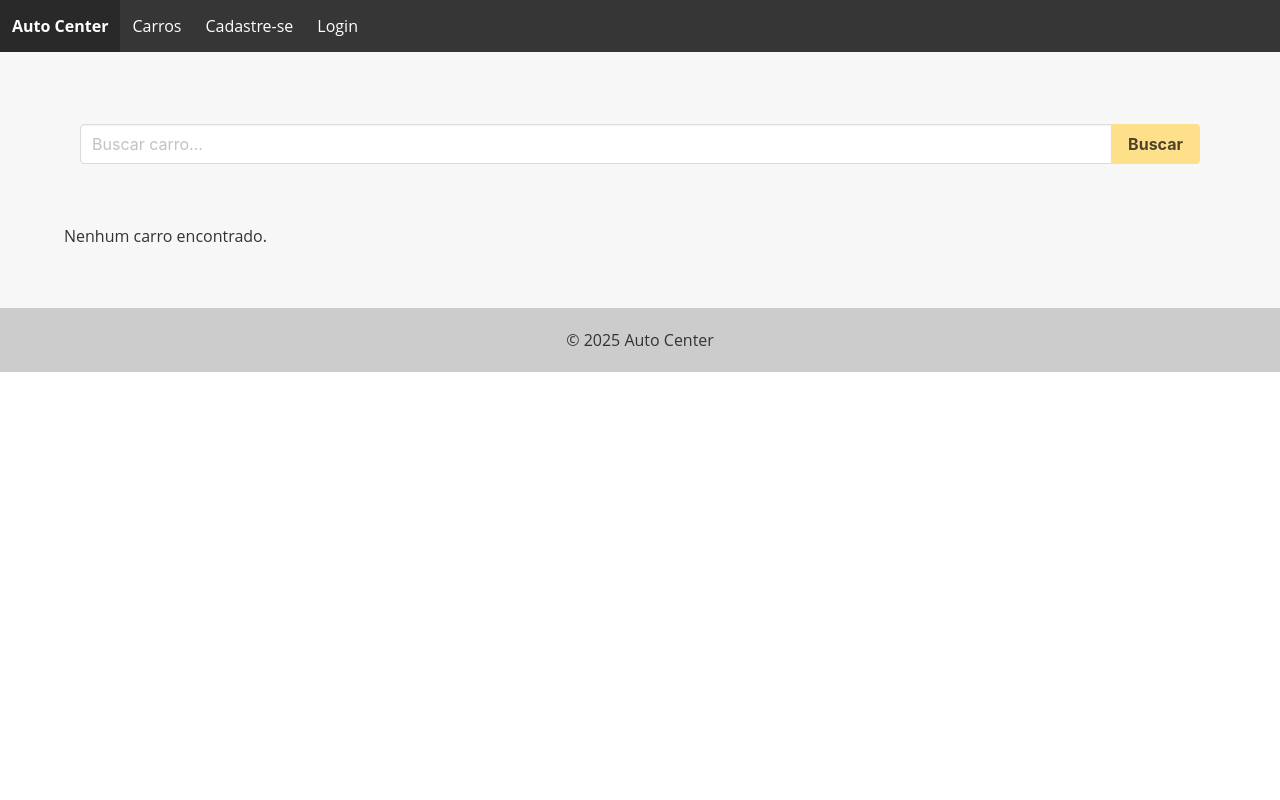
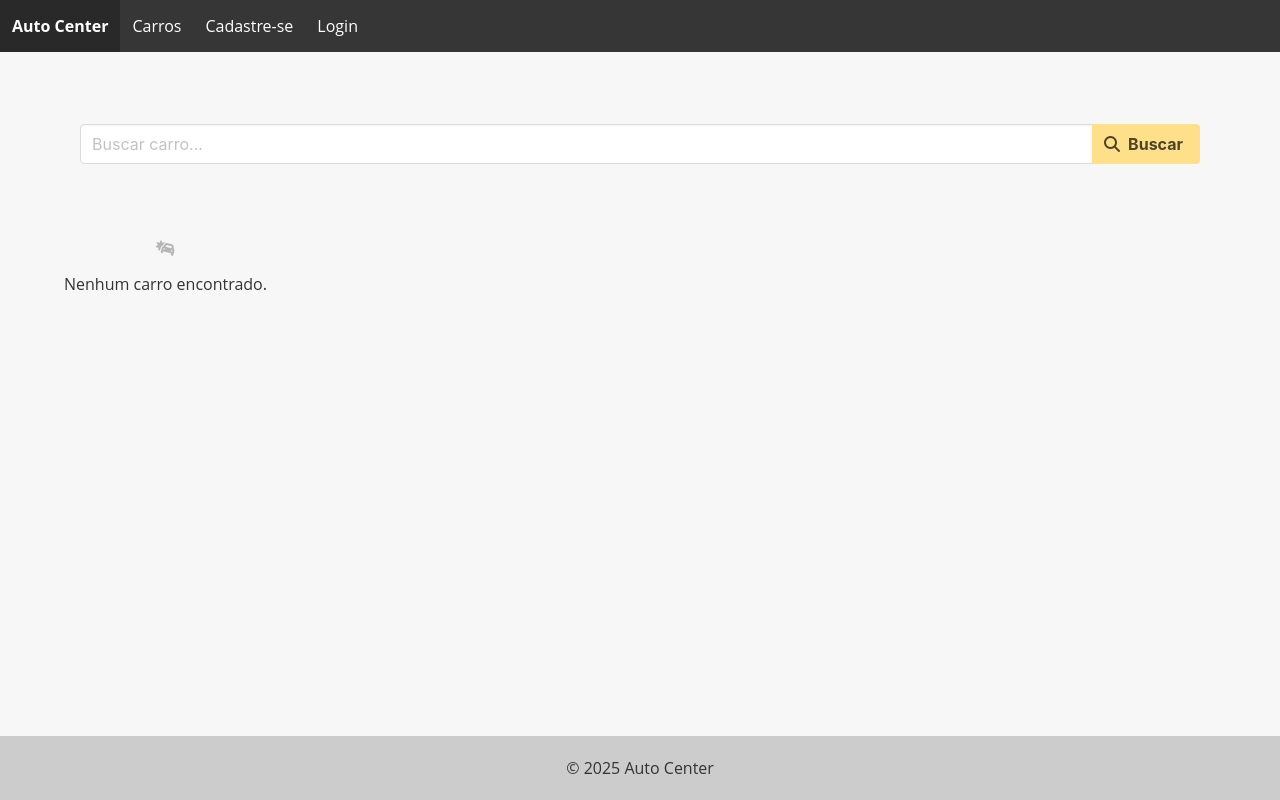
Before and after one commit to Anthonyysm/AutoCenter-Manager, a Django app: page /cars/ in a window 1280 px wide. Run offline with Django 5.2, Linux system fonts and the light colour scheme; data that the repository does not hold is empty.

Commit message:
refactor(templates): Refatoração de templates

```diff
--- a/app/templates/base.html
+++ b/app/templates/base.html
@@ -4,14 +4,28 @@
 <head>
   <meta charset="UTF-8">
   <meta name="viewport" content="width=device-width, initial-scale=1.0">
+  <link rel="stylesheet" href="https://cdnjs.cloudflare.com/ajax/libs/font-awesome/6.5.0/css/all.min.css">
   <link rel="stylesheet" href="https://cdn.jsdelivr.net/npm/bulma@0.9.4/css/bulma.min.css">
   <title>{% block title %}Auto Center{% endblock %}</title>
 
   <style>
+    html,
     body {
+      height: 100%;
+      margin: 0;
+    }
+
+    body {
+      display: flex;
+      flex-direction: column;
+      min-height: 100vh;
       font-family: 'Open Sans', sans-serif;
       background-color: #f7f7f7;
       color: #333;
+    }
+
+    main {
+      flex: 1;
     }
 
     footer {
@@ -24,14 +38,11 @@
 </head>
 
 <body>
-  <!-- Navbar -->
   <nav class="navbar is-dark" role="navigation" aria-label="main navigation">
     <div class="navbar-brand">
       <a class="navbar-item" href="{% url 'cars_list' %}">
         <strong>Auto Center</strong>
       </a>
-
-      <!-- Botão hamburguer -->
       <a role="button" class="navbar-burger burger" aria-label="menu" aria-expanded="false" data-target="mainNavbar">
         <span aria-hidden="true"></span>
         <span aria-hidden="true"></span>
@@ -53,9 +64,7 @@
       </div>
       <div class="navbar-end">
         {% if user.is_authenticated %}
-        <a class="navbar-item has-text-weight-bold has-text-danger" href="{% url 'logout' %}">
-          Sair
-        </a>
+        <a class="navbar-item has-text-weight-bold has-text-danger" href="{% url 'logout' %}">Sair</a>
         {% endif %}
       </div>
     </div>
@@ -72,7 +81,6 @@
     <p>&copy; 2025 Auto Center</p>
   </footer>
 
-  <!-- Script para ativar menu hamburguer -->
   <script>
     document.addEventListener('DOMContentLoaded', () => {
       const burgers = Array.from(document.querySelectorAll('.navbar-burger'));
--- a/cars/templates/cars.html
+++ b/cars/templates/cars.html
@@ -6,7 +6,12 @@
     <input class="input" type="text" name="search" placeholder="Buscar carro...">
   </div>
   <div class="control">
-    <button class="button is-warning has-text-weight-bold" type="submit">Buscar</button>
+    <button class="button is-warning has-text-weight-bold" type="submit">
+      <span class="icon">
+        <i class="fas fa-search"></i>
+      </span>
+      <span>Buscar</span>
+    </button>
   </div>
 </form>
 
@@ -20,14 +25,31 @@
         <figure class="image is-4by3">
           <img src="{{ car.photo.url }}" alt="{{ car.model }} - {{ car.brand }}" style="object-fit: cover;">
         </figure>
-      <h2 class="has-text-centered title is-5 mt-3">{{ car.brand }} {{ car.model }}</h2>
-      <p class="has-text-centered subtitle is-6">{{ car.factory_year }} - R$ {{ car.value }}</p>
+        <h2 class="has-text-centered title is-5 mt-3">
+          {{ car.brand }} {{ car.model }}
+        </h2>
+        <p class="has-text-centered subtitle is-6">
+          <span class="icon is-small has-text-grey-dark">
+            <i class="fas fa-calendar"></i>
+          </span>
+          {{ car.factory_year }}
+          &nbsp;—&nbsp;
+          <span class="icon is-small has-text-success">
+            <i class="fas fa-tag"></i>
+          </span>
+          R$ {{ car.value }}
+        </p>
       </div>
     </a>
   </div>
   {% endfor %}
   {% else %}
-  <p class="has-text-centered mt-6">Nenhum carro encontrado.</p>
+  <p class="has-text-centered mt-6">
+    <span class="icon is-large has-text-grey-light">
+      <i class="fas fa-car-crash"></i>
+    </span><br>
+    Nenhum carro encontrado.
+  </p>
   {% endif %}
 </div>
 
```
Also changed, not shown: cars/templates/car_detail.html (+17 -4 lines). Lines whose indentation alone changed are shown as unchanged.
